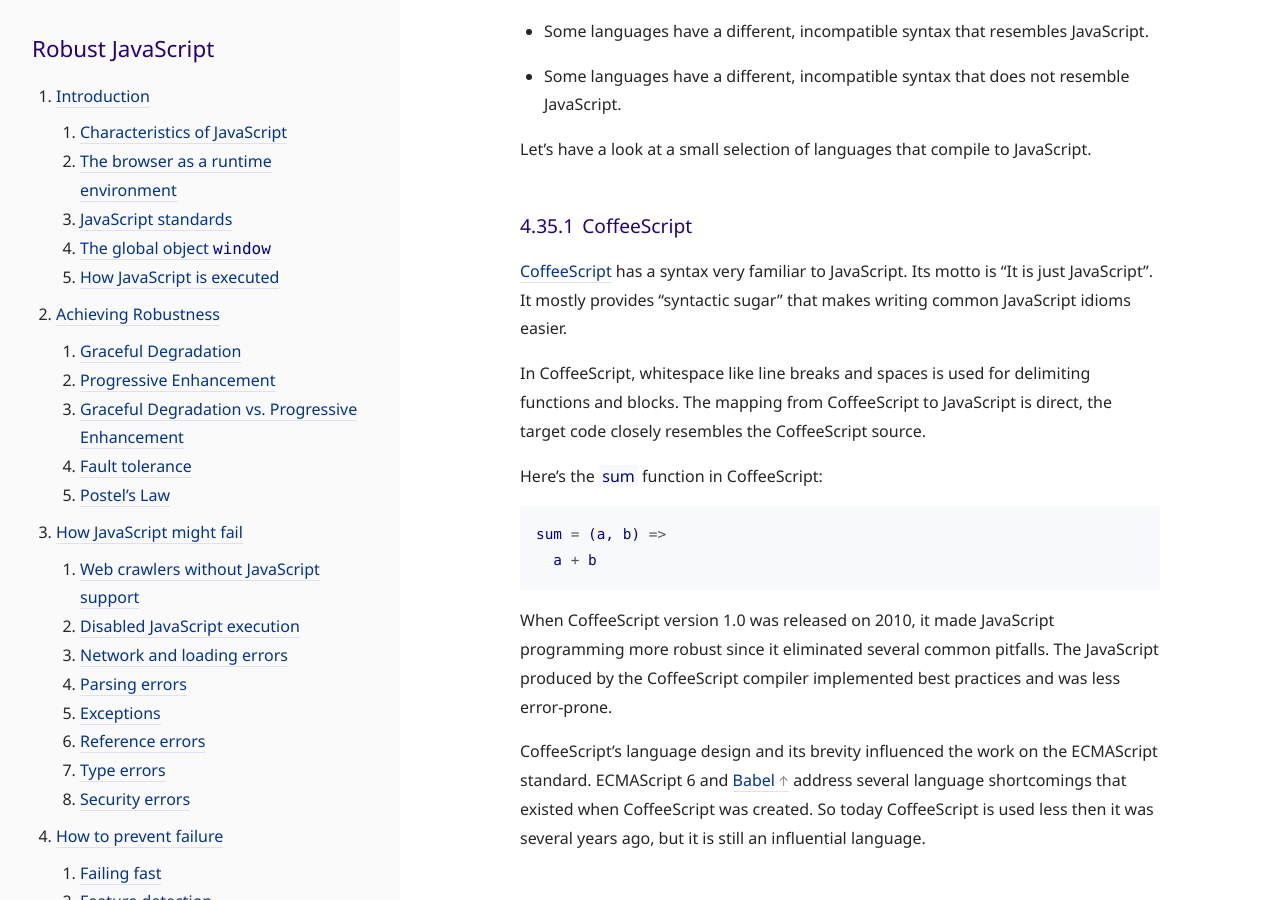
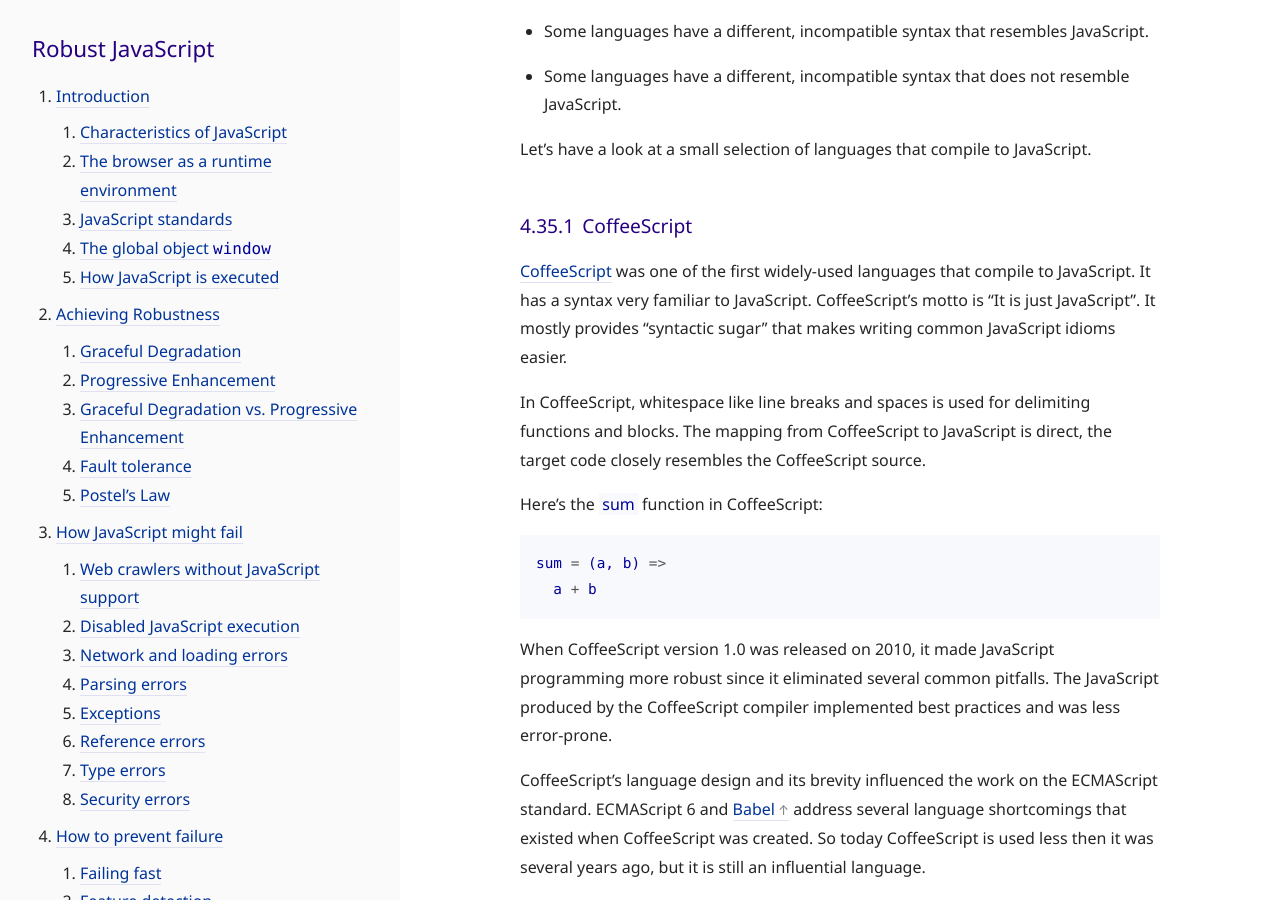
Before and after one commit to molily/molily.de, a Jekyll site: the page built from _posts/2017-11-25-robust-javascript.md, in a window 1280 px wide and 900 px high, scrolled down 47560 px. Built offline with Jekyll 4.4.1, drawn with Linux system fonts in a browser that asks for light colours; some web fonts are replaced; some of the changed text lies outside the part shown.

Commit message:
Book work

````diff
--- a/_posts/2017-11-25-robust-javascript.md
+++ b/_posts/2017-11-25-robust-javascript.md
@@ -1070,7 +1070,7 @@
 }
 ```
 
-The Strict Mode changes a lot of small things that you can [read about elsewhere](https://developer.mozilla.org/en-US/docs/Web/JavaScript/Reference/Strict_mode). A big thing is handling of variable assignments in functions.
+The Strict Mode changes a lot of small things that you can [read about elsewhere](https://developer.mozilla.org/en-US/docs/Web/JavaScript/Reference/Strict_mode). A big thing is the handling of variable assignments in functions.
 
 Consider this function:
 
@@ -1243,7 +1243,7 @@
 
 #### CoffeeScript
 
-[CoffeeScript](http://coffeescript.org/) has a syntax very familiar to JavaScript. Its motto is “It is just JavaScript”. It mostly provides “syntactic sugar” that makes writing common JavaScript idioms easier.
+[CoffeeScript](http://coffeescript.org/) was one of the first widely-used languages that compile to JavaScript. It has a syntax very familiar to JavaScript. CoffeeScript’s motto is “It is just JavaScript”. It mostly provides “syntactic sugar” that makes writing common JavaScript idioms easier.
 
 In CoffeeScript, whitespace like line breaks and spaces is used for delimiting functions and blocks. The mapping from CoffeeScript to JavaScript is direct, the target code closely resembles the CoffeeScript source.
 
````
